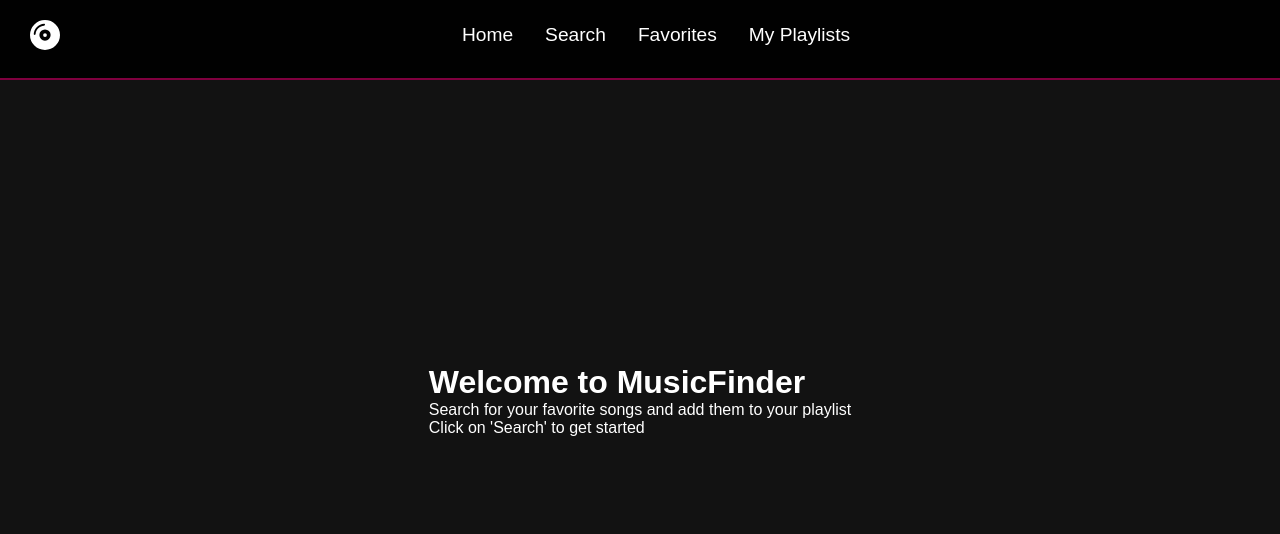
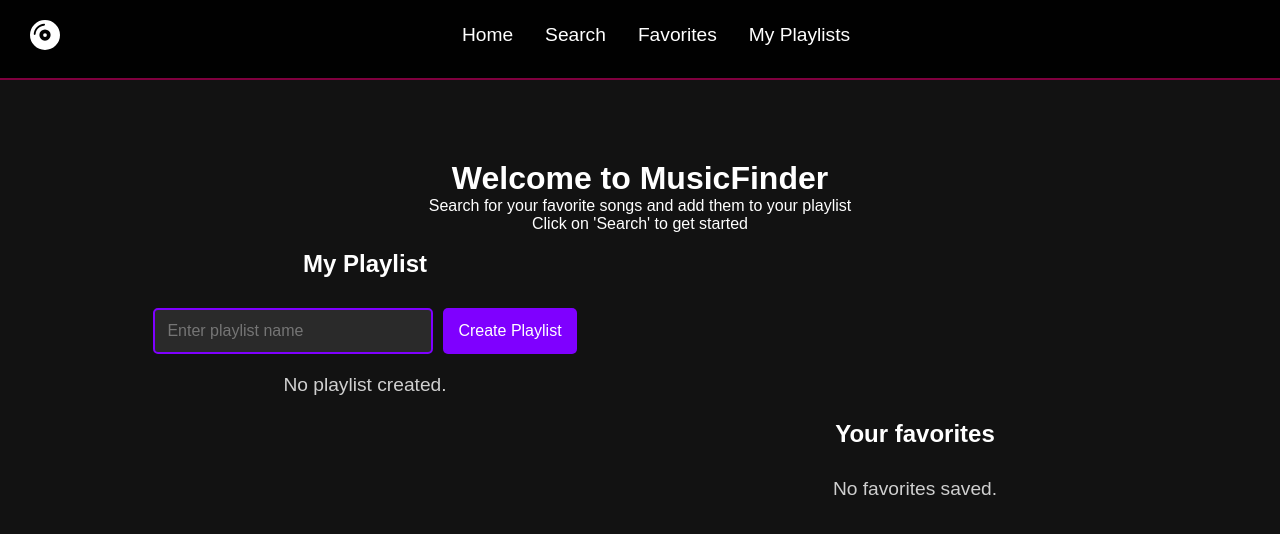
Before and after one commit to 777-XIII/music-finder, a React (Vite) app: page / in a window 1280 px wide. Shown: the top 534 px of the page. Built offline with nearby package versions, Linux system fonts and the light colour scheme.

Commit message:
mental breakdown -> survived

```diff
--- a/src/pages/Favorites.jsx
+++ b/src/pages/Favorites.jsx
@@ -11,7 +11,11 @@ function Favorites() {
       {favorites.length === 0 ? (
         <p>No favorites saved.</p>
       ) : (
-        favorites.map((song) => <SongCard key={song.id} song={song} />)
+        <div className="favorites-grid">
+          {favorites.map((song) => (
+            <SongCard key={song.id} song={song} />
+          ))}
+        </div>
       )}
     </div>
   );
--- a/src/pages/Home.jsx
+++ b/src/pages/Home.jsx
@@ -1,11 +1,30 @@
+import Playlists from "./MyPlaylist";
+import Favorites from "./Favorites";
 function Home() {
   return (
-    <div className="container">
-      <h1 className="neon-text">Welcome to MusicFinder</h1>
-      <p>Search for your favorite songs and add them to your playlist</p>
-      <p>Click on 'Search' to get started</p>
+    <div>
+      {/* Oberer Bereich mit Willkommensnachricht */}
+      <div className="container">
+        <h1 className="neon-text">Welcome to MusicFinder</h1>
+        <p>Search for your favorite songs and add them to your playlist</p>
+        <p>Click on 'Search' to get started</p>
+      </div>
+      {/* Unterer Bereich mit den drei Containern */}
+      <div className="home-container">
+        {/* Container für Playlists */}
+        <div className="home-box1">
+          <Playlists />
+        </div>
+        {/* Container für Favorites */}
+        <div className="home-box2">
+          <Favorites />
+        </div>
+        {/* Container für Search */}
+        {/* <div className="home-box3">
+          <Search />
+        </div> */}
+      </div>
     </div>
   );
 }
-
 export default Home;
--- a/src/pages/MyPlaylist.jsx
+++ b/src/pages/MyPlaylist.jsx
@@ -3,7 +3,8 @@ import { Link } from "react-router-dom";
 import { PlaylistContext } from "../context/PlaylistContext";
 
 function MyPlaylist() {
-  const { playlists, addPlaylist, deletePlaylist } = useContext(PlaylistContext);
+  const { playlists, addPlaylist, deletePlaylist } =
+    useContext(PlaylistContext);
   const [newPlaylistName, setNewPlaylistName] = useState("");
 
   const handleCreatePlaylist = () => {
@@ -34,7 +35,12 @@ function MyPlaylist() {
             <div key={playlists.id} className="playlist-card">
               <h3>{playlists.name}</h3>
               <div className="playlist-actions">
-                <Link to={`/playlist/${playlists.id}`}>Open</Link>
+                <Link to={`/playlist/${playlists.id}`}>
+                  <button onClick={() => navigate(`/playlist/${playlists.id}`)}>
+                    {" "}
+                    Open{" "}
+                  </button>
+                </Link>
 
                 <button onClick={() => deletePlaylist(playlists.id)}>
                   Delete
--- a/src/pages/PlaylistDetail.jsx
+++ b/src/pages/PlaylistDetail.jsx
@@ -4,7 +4,7 @@ import { PlaylistContext } from "../context/PlaylistContext";
 import SongCard from "../components/SongCard";
 
 function PlaylistDetail() {
-  const { playlists, addSongToPlaylist } = useContext(PlaylistContext);
+  const { playlists } = useContext(PlaylistContext);
   const { id } = useParams();
   const playlist = playlists.find((p) => p.id === Number(id));
 
@@ -15,7 +15,6 @@ function PlaylistDetail() {
   return (
     <div className="playlist-detail">
       <h2>{playlist.name}</h2>
-
       <div className="song-list">
         {playlist.songs.length === 0 ? (
           <p>No songs in this playlist.</p>
--- a/src/pages/Search.jsx
+++ b/src/pages/Search.jsx
@@ -57,4 +57,3 @@ function Search() {
 }
 
 export default Search;
-// come on
--- a/src/styles/Global2.css
+++ b/src/styles/Global2.css
@@ -16,6 +16,79 @@ body {
   padding: 20px;
 }
 
+/* HOME */
+
+.container {
+  display: flex;
+  flex-direction: column;
+  align-items: center;
+  height: 10vh;
+}
+.home-container {
+  display: flex;
+  align-items: center;
+  gap: 50px;
+  height: 50vh;
+  padding: 50px;
+}
+.home-box1 {
+  width: 500px;
+  height: 500px;
+  border-radius: 10px;
+  flex-wrap: wrap;
+  display: flex;
+  flex-direction: column;
+  align-items: center;
+}
+.home-box2 {
+  width: 500px;
+  height: 500px;
+  flex-wrap: wrap;
+  display: flex;
+  flex-direction: column;
+  align-items: center;
+  max-height: fit-content;
+  overflow-x: scroll;
+  overflow-y: hidden;
+  -webkit-mask-image: linear-gradient(
+    to right,
+    rgba(0, 0, 0, 0),
+    black 20%,
+    black 80%,
+    rgba(0, 0, 0, 0)
+  );
+  mask-image: linear-gradient(
+    to right,
+    rgba(0, 0, 0, 0),
+    black 20%,
+    black 80%,
+    rgba(0, 0, 0, 0)
+  );
+}
+
+.home-box2::-webkit-scrollbar {
+  width: 8px; /* Breite der Scrollbar */
+}
+.home-box2::-webkit-scrollbar-track {
+  background: black; /* Hintergrund */
+}
+.home-box2::-webkit-scrollbar-thumb {
+  background: #ff007f; /* Farbe der Scroll-Leiste */
+  border-radius: 4px; /* Abgerundete Ecken */
+}
+.home-box2::-webkit-scrollbar-thumb:hover {
+  background: #555; /* Farbe beim Hover */
+}
+/* .home-box3 {
+  width: 500px;
+  height: auto;
+  border-radius: 10px;
+  flex-wrap: wrap;
+  display: flex;
+  flex-direction: column;
+  align-items: center;
+}
+ */
 /* NAVIGATION */
 nav {
   padding: 1rem;
@@ -81,7 +154,7 @@ nav a:hover::after {
 form {
   display: flex;
   justify-content: center;
-  margin: 30px;
+  margin: 100px;
   gap: 10px;
 }
 
@@ -127,11 +200,11 @@ button:hover {
   text-align: center;
   transition: 0.3s ease-in-out;
   box-shadow: 0 4px 8px rgba(0, 0, 0, 0.3);
-}
-
-.song-card {
-  width: 250px;
-  margin: 10px;
+  width: 100%;
+  display: flex;
+  flex-direction: column;
+  align-items: center;
+  justify-content: space-between;
 }
 
 .song-card:hover,
@@ -141,18 +214,26 @@ button:hover {
 }
 
 .song-card img {
-  width: 100%;
+  width: 150px;
+  height: 150px;
   border-radius: 8px;
+  object-fit: cover;
 }
 
 .song-card h3 {
   margin: 10px 0;
+  font-size: 1rem;
+  white-space: nowrap;
+  overflow: hidden;
+  text-overflow: ellipsis;
+  max-width: 100%;
 }
 
 audio {
   width: 100%;
   margin-top: 10px;
   outline: none;
+  align-self: stretch;
 }
 
 /* FAVORITEN UND PLAYLISTS */
@@ -295,3 +376,42 @@ audio {
   background: linear-gradient(45deg, #ff007f, #7f00ff);
   box-shadow: 0 0 10px #ff007f;
 }
+
+/* GRID-LAYOUT FÜR SUCHERGEBNISSE, FAVORITEN UND PLAYLIST-SONGS */
+.search-results,
+.favorites-grid,
+.song-list {
+  display: grid;
+  grid-template-columns: repeat(auto-fit, minmax(200px, 1fr));
+  gap: 15px;
+  padding: 20px;
+  width: 100%;
+  max-width: 1200px;
+  margin: 0 auto;
+}
+
+@media (max-width: 768px) {
+  .search-results,
+  .favorites-grid,
+  .song-list {
+    grid-template-columns: repeat(auto-fit, minmax(150px, 1fr));
+  }
+
+  .song-card img {
+    width: 120px;
+    height: 120px;
+  }
+}
+
+@media (max-width: 480px) {
+  .search-results,
+  .favorites-grid,
+  .song-list {
+    grid-template-columns: repeat(auto-fit, minmax(120px, 1fr));
+  }
+
+  .song-card img {
+    width: 100px;
+    height: 100px;
+  }
+}
```
